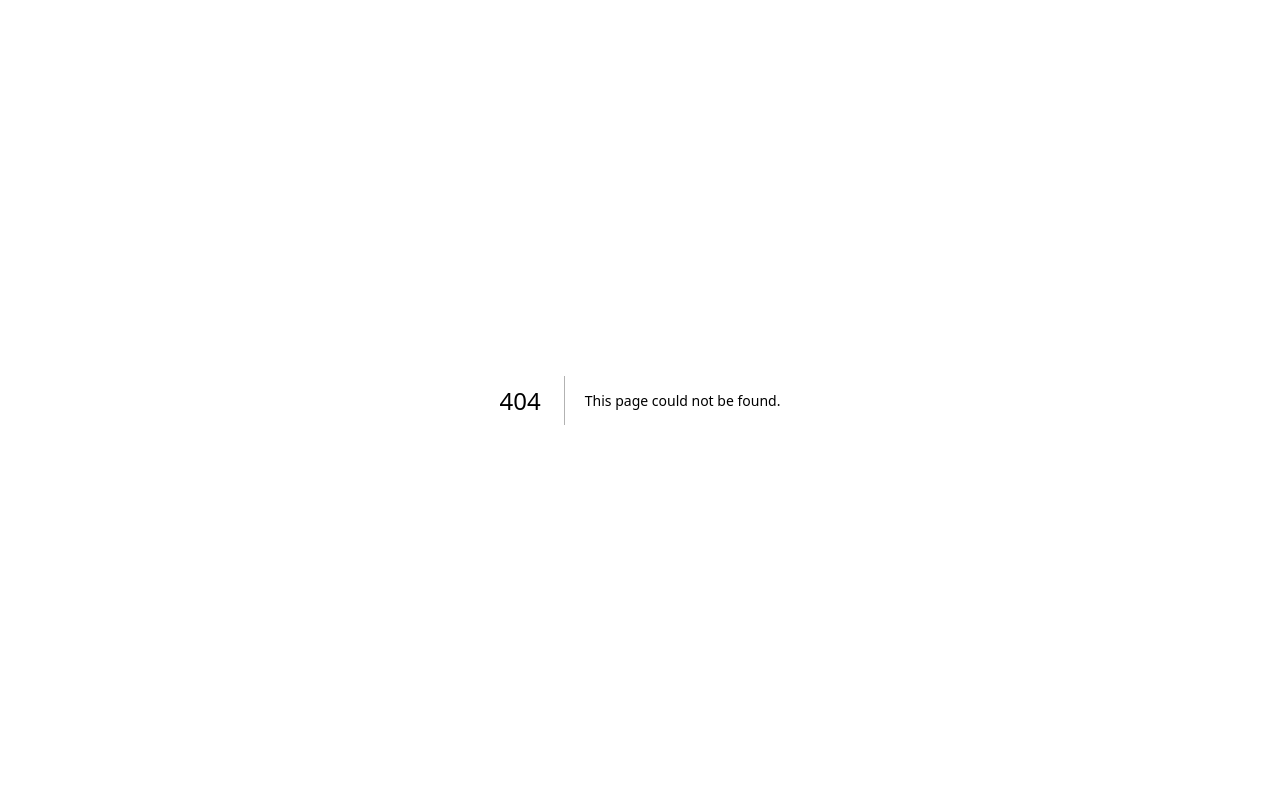
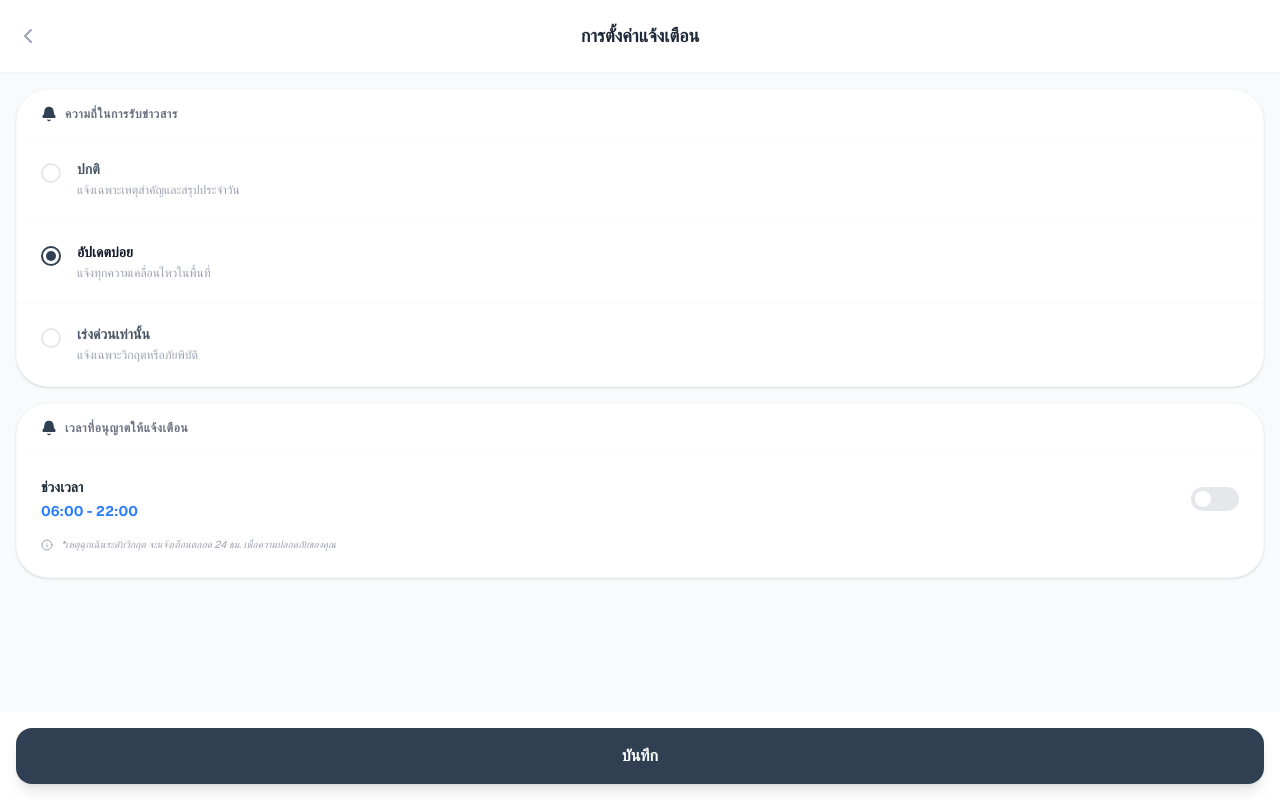
Before and after one commit to rdThunderThailand/cityzen-fuel-lineoa, a Next.js app: page /liff/area-notification/preferences in a window 1280 px wide. Before the commit this address had no page. Built offline with nearby package versions, Linux system fonts and the light colour scheme.

Commit message:
add preference mock UI

```diff
--- /dev/null
+++ b/src/app/liff/area-notification/preferences/page.tsx
@@ -0,0 +1,150 @@
+"use client";
+import React, { useState } from "react";
+import { ChevronLeft, Bell, Info } from "lucide-react";
+import Link from "next/link";
+
+export default function NotificationSettingsPage() {
+  const [frequency, setFrequency] = useState("frequent"); // default: อัปเดตบ่อย
+  const [isTimeEnabled, setIsTimeEnabled] = useState(false);
+
+  const frequencies = [
+    {
+      id: "normal",
+      title: "ปกติ",
+      desc: "แจ้งเฉพาะเหตุสำคัญและสรุปประจำวัน",
+    },
+    {
+      id: "frequent",
+      title: "อัปเดตบ่อย",
+      desc: "แจ้งทุกความเคลื่อนไหวในพื้นที่",
+    },
+    {
+      id: "urgent",
+      title: "เร่งด่วนเท่านั้น",
+      desc: "แจ้งเฉพาะวิกฤตหรือภัยพิบัติ",
+    },
+  ];
+
+  return (
+    <div className="min-h-screen bg-gray-50 flex flex-col font-sans">
+      {/* --- Header --- */}
+      <header className="bg-white border-b border-gray-100 px-4 py-4 flex items-center sticky top-0 z-10">
+        <Link
+          href="/liff/area-notification"
+          className="p-2 -ml-2 text-gray-400"
+        >
+          <ChevronLeft size={24} />
+        </Link>
+        <h1 className="flex-1 text-center text-lg font-bold text-gray-800 mr-8">
+          การตั้งค่าแจ้งเตือน
+        </h1>
+      </header>
+
+      <div className="p-4 space-y-4">
+        {/* --- Section 1: ความถี่ --- */}
+        <div className="bg-white rounded-[2rem] shadow-sm border border-gray-50 overflow-hidden">
+          <div className="px-6 py-4 border-b border-gray-50 flex items-center gap-2">
+            <Bell size={16} className="text-[#304052]" fill="currentColor" />
+            <span className="text-xs font-bold text-gray-500 uppercase tracking-wider">
+              ความถี่ในการรับข่าวสาร
+            </span>
+          </div>
+
+          <div className="divide-y divide-gray-50">
+            {frequencies.map((f) => (
+              <label
+                key={f.id}
+                className="flex items-start gap-4 px-6 py-5 cursor-pointer active:bg-gray-50 transition-colors"
+              >
+                <div className="mt-1">
+                  <div
+                    className={`w-5 h-5 rounded-full border-2 flex items-center justify-center transition-all ${
+                      frequency === f.id
+                        ? "border-[#304052]"
+                        : "border-gray-200"
+                    }`}
+                  >
+                    {frequency === f.id && (
+                      <div className="w-2.5 h-2.5 bg-[#304052] rounded-full" />
+                    )}
+                  </div>
+                  <input
+                    type="radio"
+                    className="hidden"
+                    name="frequency"
+                    value={f.id}
+                    checked={frequency === f.id}
+                    onChange={() => setFrequency(f.id)}
+                  />
+                </div>
+                <div className="flex flex-col">
+                  <span
+                    className={`text-sm font-bold ${frequency === f.id ? "text-gray-900" : "text-gray-600"}`}
+                  >
+                    {f.title}
+                  </span>
+                  <span className="text-xs text-gray-400 mt-0.5 leading-relaxed">
+                    {f.desc}
+                  </span>
+                </div>
+              </label>
+            ))}
+          </div>
+        </div>
+
+        {/* --- Section 2: เวลาที่อนุญาต --- */}
+        <div className="bg-white rounded-[2rem] shadow-sm border border-gray-50 overflow-hidden">
+          <div className="px-6 py-4 border-b border-gray-50 flex items-center gap-2">
+            <Bell size={16} className="text-[#304052]" fill="currentColor" />
+            <span className="text-xs font-bold text-gray-500 uppercase tracking-wider">
+              เวลาที่อนุญาตให้แจ้งเตือน
+            </span>
+          </div>
+
+          <div className="p-6 space-y-4">
+            <div className="flex justify-between items-center">
+              <div className="flex flex-col">
+                <span className="text-sm font-bold text-gray-800">
+                  ช่วงเวลา
+                </span>
+                <span className="text-sm font-bold text-blue-500 mt-1">
+                  06:00 - 22:00
+                </span>
+              </div>
+
+              {/* Toggle Switch */}
+              <button
+                onClick={() => setIsTimeEnabled(!isTimeEnabled)}
+                className={`w-12 h-6 rounded-full transition-colors relative ${isTimeEnabled ? "bg-blue-500" : "bg-gray-200"}`}
+              >
+                <div
+                  className={`absolute top-1 w-4 h-4 bg-white rounded-full transition-all ${isTimeEnabled ? "left-7" : "left-1"}`}
+                />
+              </button>
+            </div>
+
+            <div className="flex gap-2 text-[10px] text-gray-400 leading-relaxed italic">
+              <div className="shrink-0 mt-0.5">
+                <Info size={12} />
+              </div>
+              <p>
+                *เหตุฉุกเฉินระดับวิกฤต จะแจ้งเตือนตลอด 24 ชม.
+                เพื่อความปลอดภัยของคุณ
+              </p>
+            </div>
+          </div>
+        </div>
+      </div>
+
+      {/* --- Save Button --- */}
+      <div className="mt-auto p-4 bg-white border-t border-gray-50">
+        <button
+          className="w-full py-4 bg-[#304052] text-white rounded-2xl font-bold shadow-lg active:scale-[0.98] transition-transform"
+          onClick={() => alert("บันทึกการตั้งค่าเรียบร้อย")}
+        >
+          บันทึก
+        </button>
+      </div>
+    </div>
+  );
+}
```
